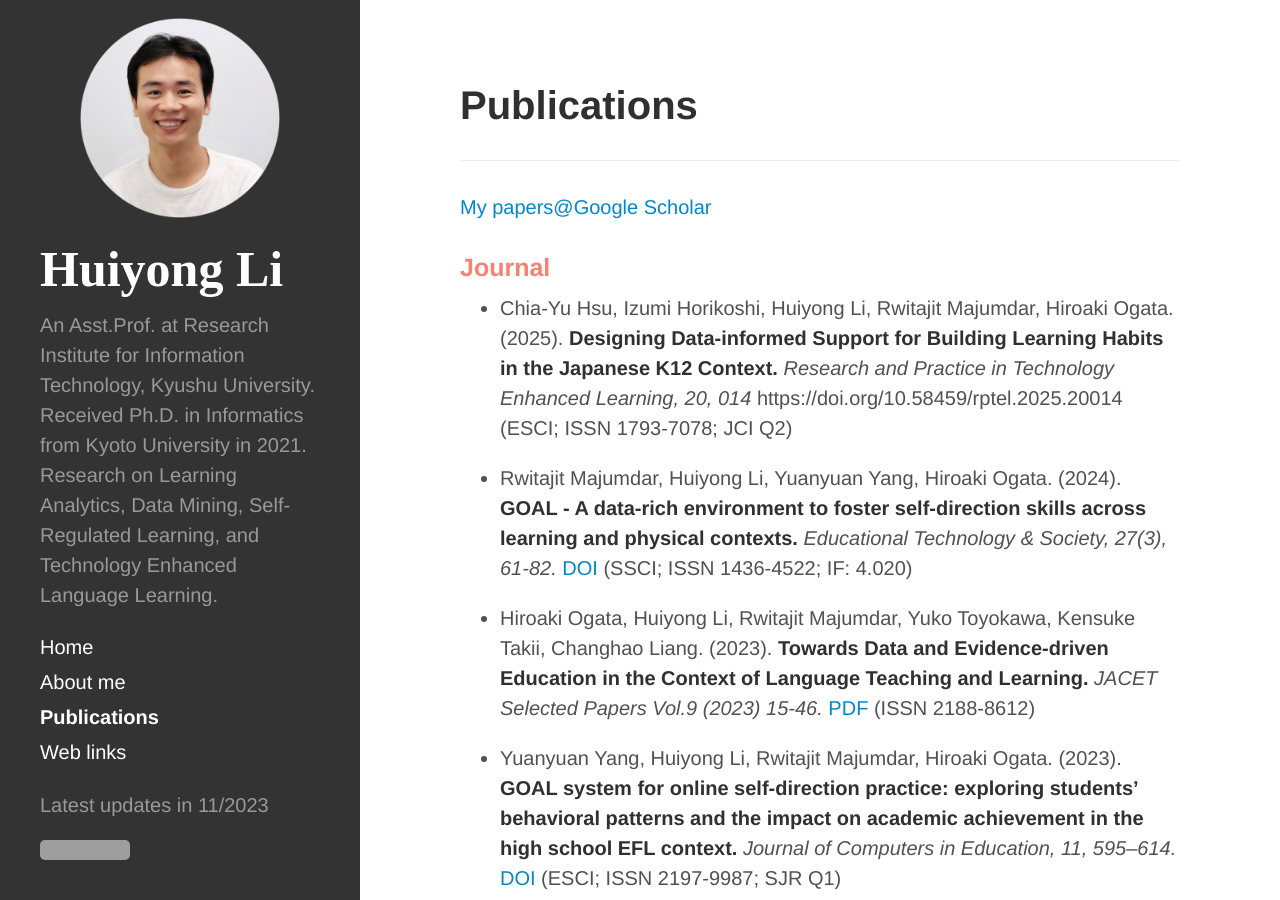
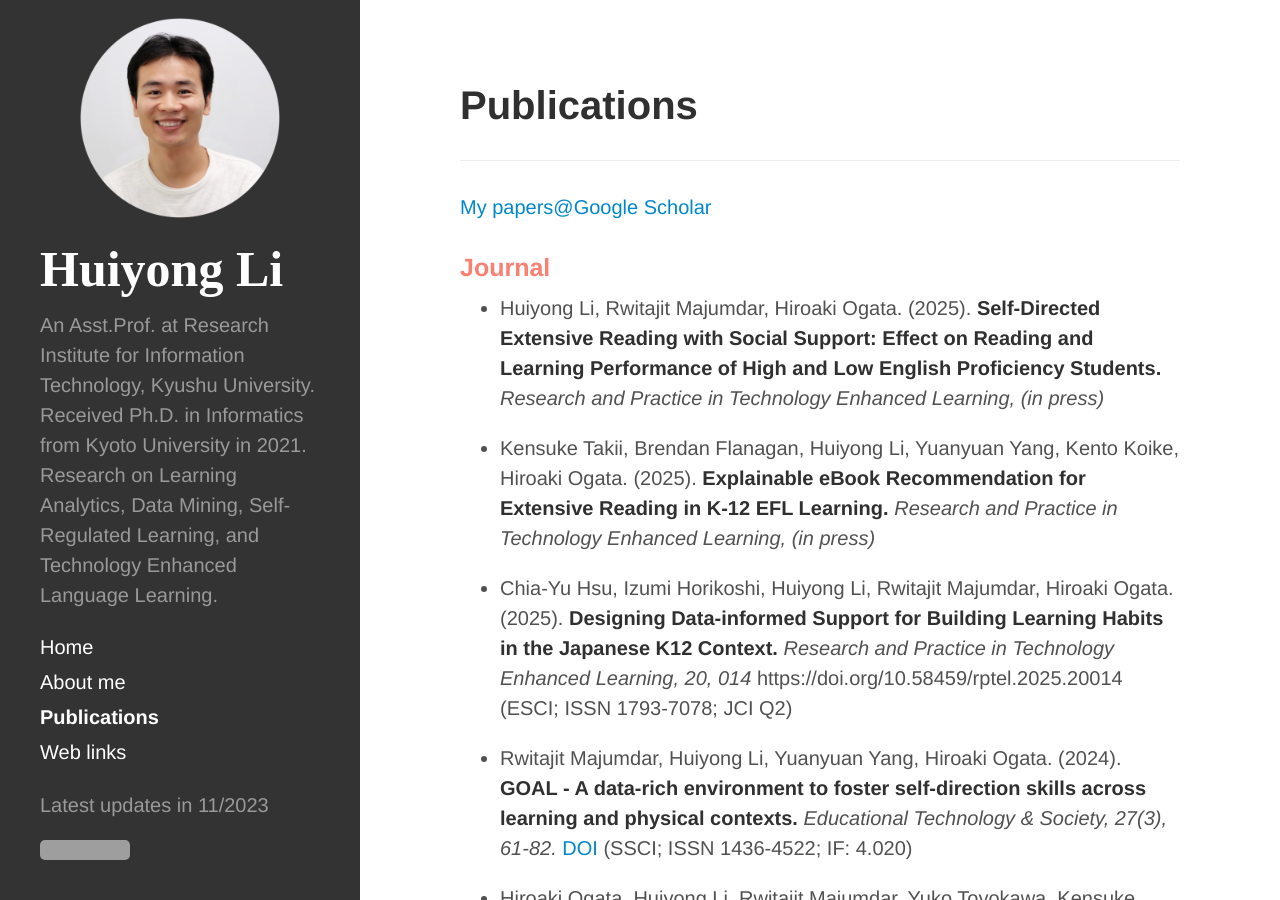
Before and after one commit to li-huiyong/li-huiyong.github.io, a Jekyll site: the page built from publications.md, in a window 1280 px wide and 900 px high. Built offline with Jekyll 4.4.1, drawn with Linux system fonts in a browser that asks for light colours; nearby versions of some CDN libraries; some web fonts are replaced; grey boxes are pictures that could not be loaded.

Commit message:
add RPTEl SI papers

```diff
--- a/publications.md
+++ b/publications.md
@@ -8,6 +8,10 @@ ___
 [My papers@Google Scholar](https://scholar.google.com/citations?user=TlruLP0AAAAJ&hl=en){:target="_blank"}
 
 ### <span style="color: Salmon; ">Journal</span>
+
+* Huiyong Li, Rwitajit Majumdar, Hiroaki Ogata. (2025). **Self-Directed Extensive Reading with Social Support: Effect on Reading and Learning Performance of High and Low English Proficiency Students.** _Research and Practice in Technology Enhanced Learning, (in press)_
+
+* Kensuke Takii, Brendan Flanagan, Huiyong Li, Yuanyuan Yang, Kento Koike, Hiroaki Ogata. (2025). **Explainable eBook Recommendation for Extensive Reading in K-12 EFL Learning.** _Research and Practice in Technology Enhanced Learning, (in press)_
 
 * Chia-Yu Hsu, Izumi Horikoshi, Huiyong Li, Rwitajit Majumdar, Hiroaki Ogata. (2025). **Designing Data-informed Support for Building Learning Habits in the Japanese K12 Context.** _Research and Practice in Technology Enhanced Learning, 20, 014_ https://doi.org/10.58459/rptel.2025.20014 (ESCI; ISSN 1793-7078; JCI Q2)
 
```
